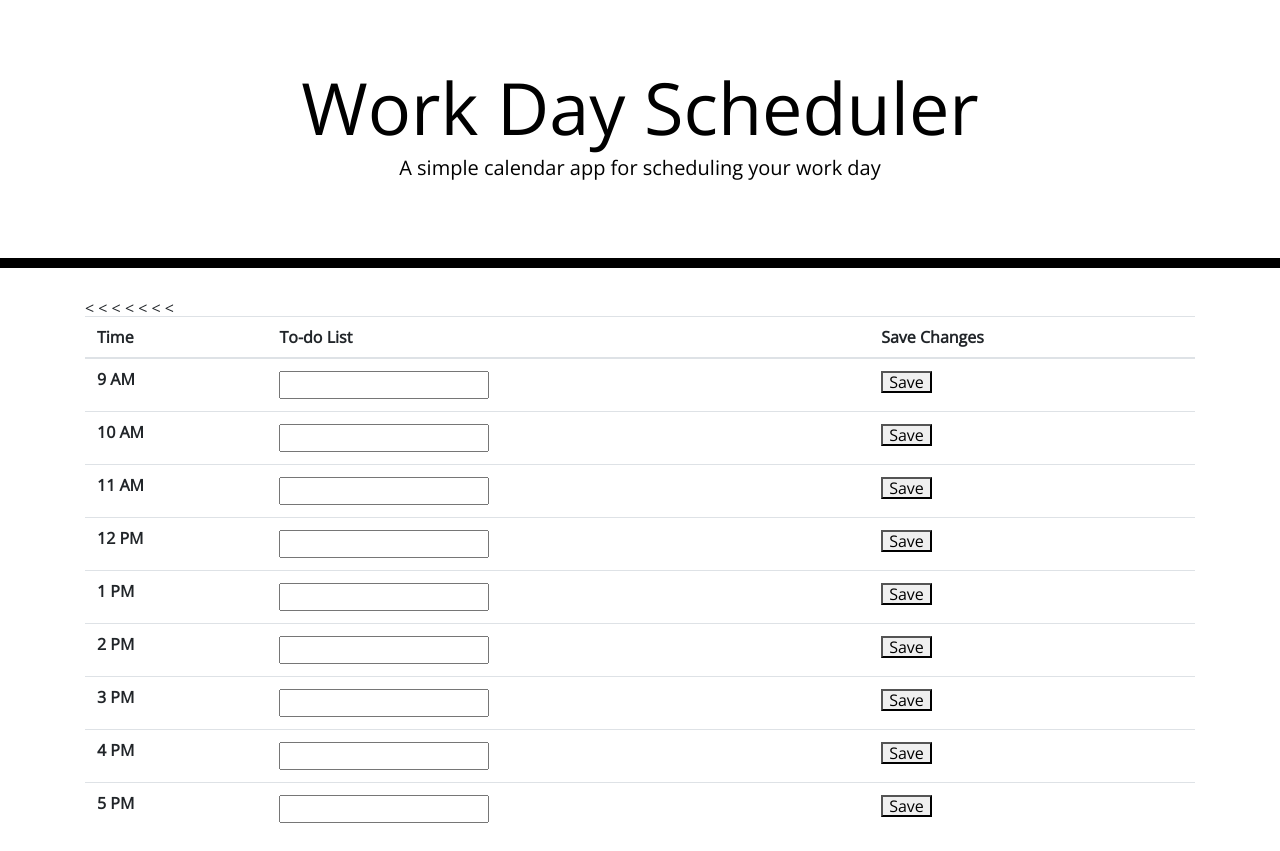
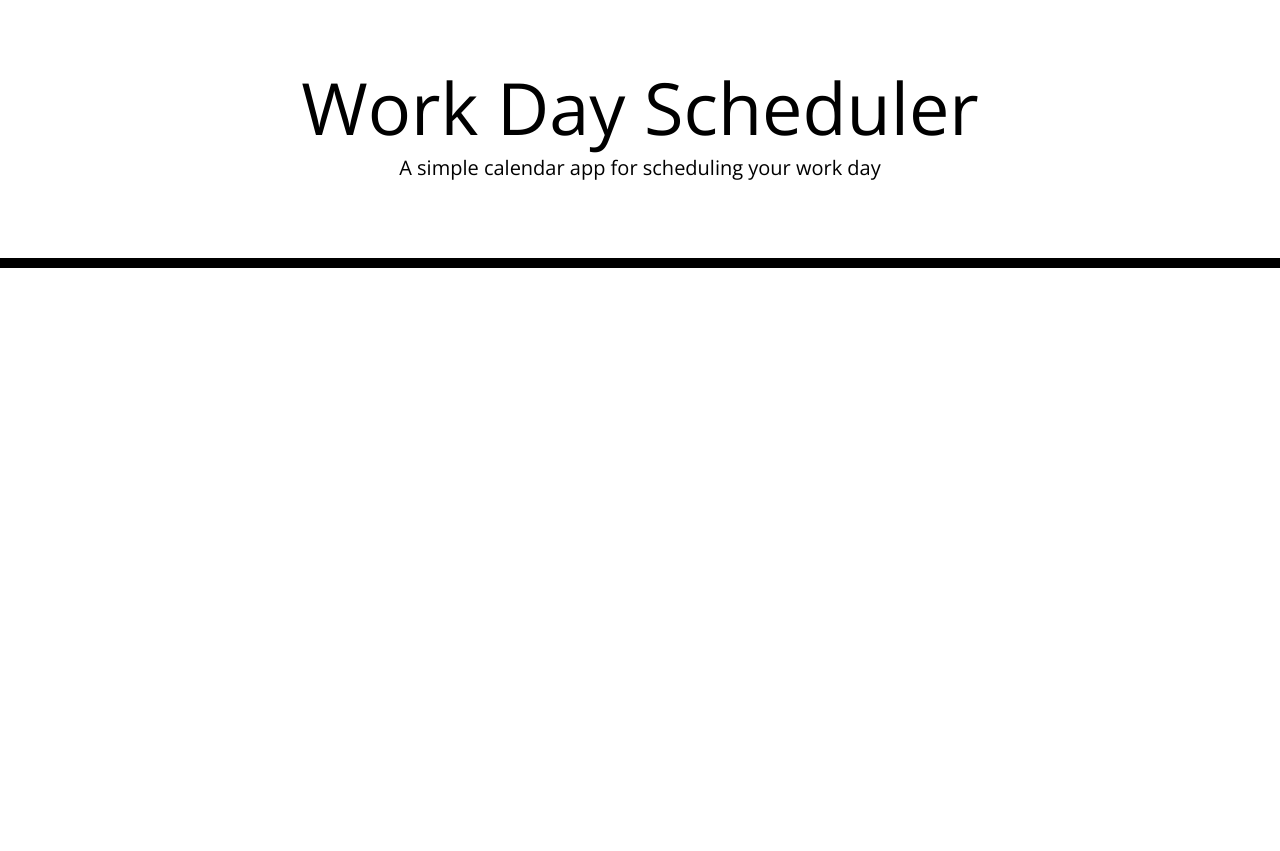
Before and after one commit to shandfield/work-day-planner.html, a plain HTML site: page index.html in a window 1280 px wide. After the commit the page ends 800 px from the top, so only its background shows below. Drawn offline with nearby package versions, Linux system fonts and the light colour scheme.

Commit message:
Update index.html

```diff
--- a/index.html
+++ b/index.html
@@ -21,6 +21,7 @@
     <link rel="stylesheet" href="style.css" />
     <title>Work Day Scheduler</title>
   </head>
+
   <body>
     <header class="jumbotron">
       <h1 class="display-3">Work Day Scheduler</h1>
@@ -28,72 +29,11 @@
       <p id="currentDay" class="lead"></p>
     </header>
     <div class="container">
-      <div class="table-responsive">
-        <table class="table">
-          <thead>
-            <tr>
-              <th scope="col">Time</th>
-              <th scope="col">To-do List</th>
-              <th scope="col">Save Changes</th>
-              </tr>
-          </thead>
-          <tbody>
-            <tr>
-              <th scope="row">9 AM</th>
-              <<td><input type="text" id= "todoInput"></td>
-              <td><button id="SaveBtn">Save</button></td>
-              </tr>
-            <tr>
-              <th scope="row">10 AM</th>
-              <<td><input type="text" id= "todoInput"></td>
-              <td><button id="SaveBtn">Save</button></td>
-              </tr>
-            <tr>
-              <th scope="row">11 AM</th>
-              <<td><input type="text" id= "todoInput"></td>
-              <td><button id="SaveBtn">Save</button></td>
-              </tr>
-            <tr>
-                <th scope="row">12 PM</th>
-                <<td><input type="text" id= "todoInput"></td>
-                <td><button id="SaveBtn">Save</button></td>
-              </tr>
-            <tr>
-                <th scope="row">1 PM</th>
-                <<td><input type="text" id= "todoInput"></td>
-                <td><button id="SaveBtn">Save</button></td>
-                </tr>
-            <tr>
-                <th scope="row">2 PM</th>
-                <<td><input type="text" id= "todoInput"></td>
-                <td><button id="SaveBtn">Save</button></td>
-                </tr>
-            <tr>
-                <th scope="row">3 PM</th>
-                <<td><input type="text" id= "todoInput"></td>
-                <td><button id="SaveBtn">Save</button></td>
-                </tr>
-            <tr>
-                <th scope="row">4 PM</th>
-                <td><input type="text" id= "todoInput"></td>
-                <td><button id="SaveBtn">Save</button></td>
-                </tr>
-            <tr>
-                <th scope="row">5 PM</th>
-                <td><input type="text" id= "todoInput"></td>
-                <td><button id="SaveBtn">Save</button></td>
-                </tr>
-          </tbody>
-        </table>
-      </div>
       <!-- Timeblocks go here -->
     </div>
+
+    <script src="https://code.jquery.com/jquery-3.4.1.min.js"></script>
+    <script src="https://cdnjs.cloudflare.com/ajax/libs/moment.js/2.24.0/moment.min.js"></script>
     <script src="./script.js"></script>
-    <script src="https://code.jquery.com/jquery-3.5.1.slim.min.js" integrity="sha384-DfXdz2htPH0lsSSs5nCTpuj/zy4C+OGpamoFVy38MVBnE+IbbVYUew+OrCXaRkfj" crossorigin="anonymous"></script>
-    <script src="https://cdn.jsdelivr.net/npm/popper.js@1.16.0/dist/umd/popper.min.js" integrity="sha384-Q6E9RHvbIyZFJoft+2mJbHaEWldlvI9IOYy5n3zV9zzTtmI3UksdQRVvoxMfooAo" crossorigin="anonymous"></script>
-    <script src="https://stackpath.bootstrapcdn.com/bootstrap/4.5.0/js/bootstrap.min.js" integrity="sha384-OgVRvuATP1z7JjHLkuOU7Xw704+h835Lr+6QL9UvYjZE3Ipu6Tp75j7Bh/kR0JKI" crossorigin="anonymous"></script>
-    <script src="https://cdnjs.cloudflare.com/ajax/libs/moment.js/2.24.0/moment.min.js"></script>
-    <script src="moment.js"></script>
-</script>
   </body>
 </html>
```
